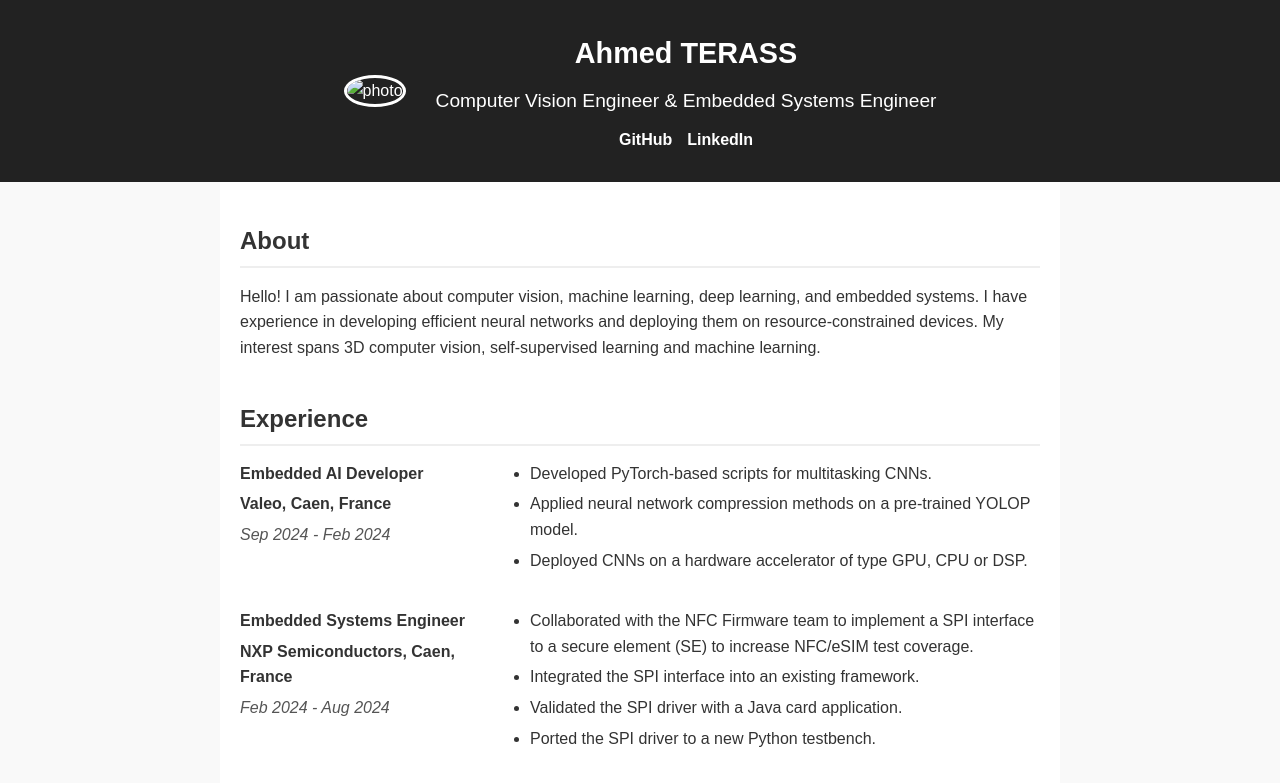
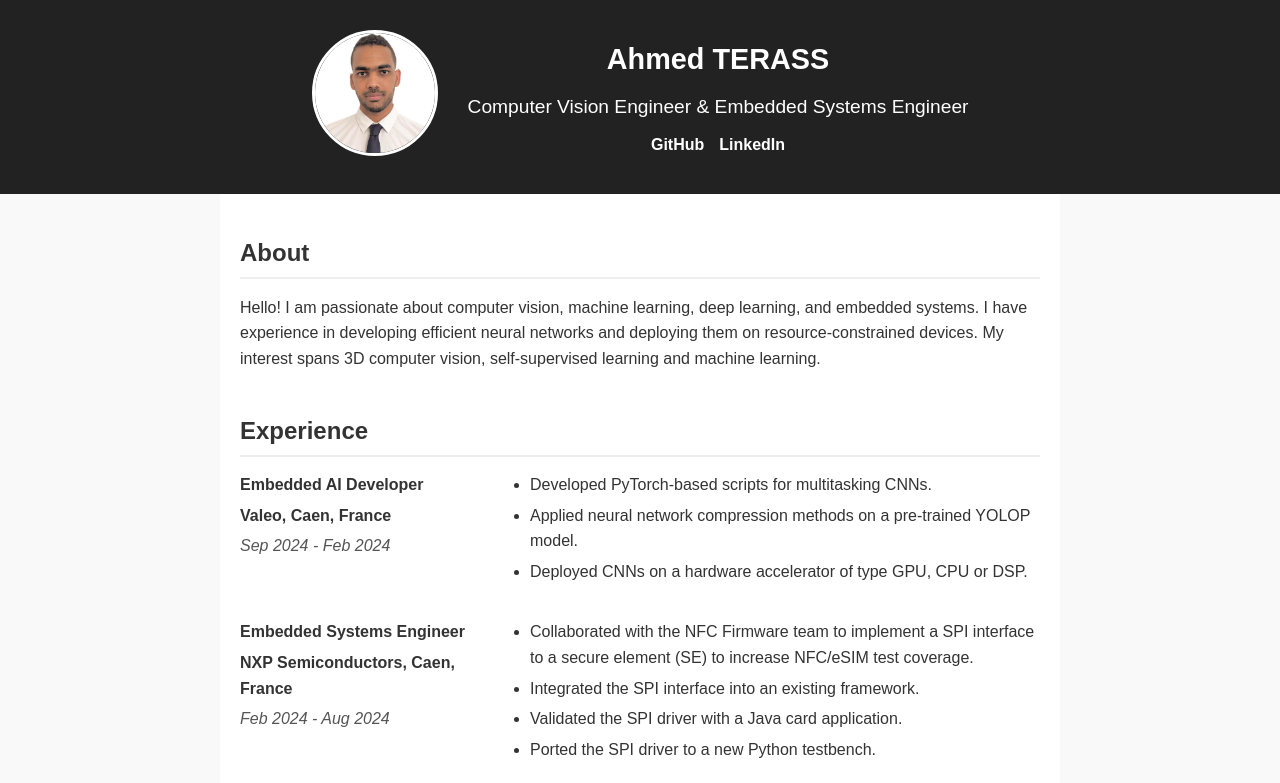
Before and after one commit to Eidetne/Eidetne.github.io, a plain HTML site: page index.html in a window 1280 px wide. Shown: the top 783 px of the page. Drawn offline with Linux system fonts and the light colour scheme.

Commit message:
Update index.html

```diff
--- a/index.html
+++ b/index.html
@@ -11,7 +11,7 @@
   <!-- ===== HEADER ===== -->
   <header class="header-container">
     <div class="header-left">
-      <img src="assets/image.jpeg" alt="photo" class="profile-pic">
+      <img src="assets/me.jpeg" alt="photo" class="profile-pic">
     </div>
     <div class="header-center">
       <h1>Ahmed TERASS</h1>
```
